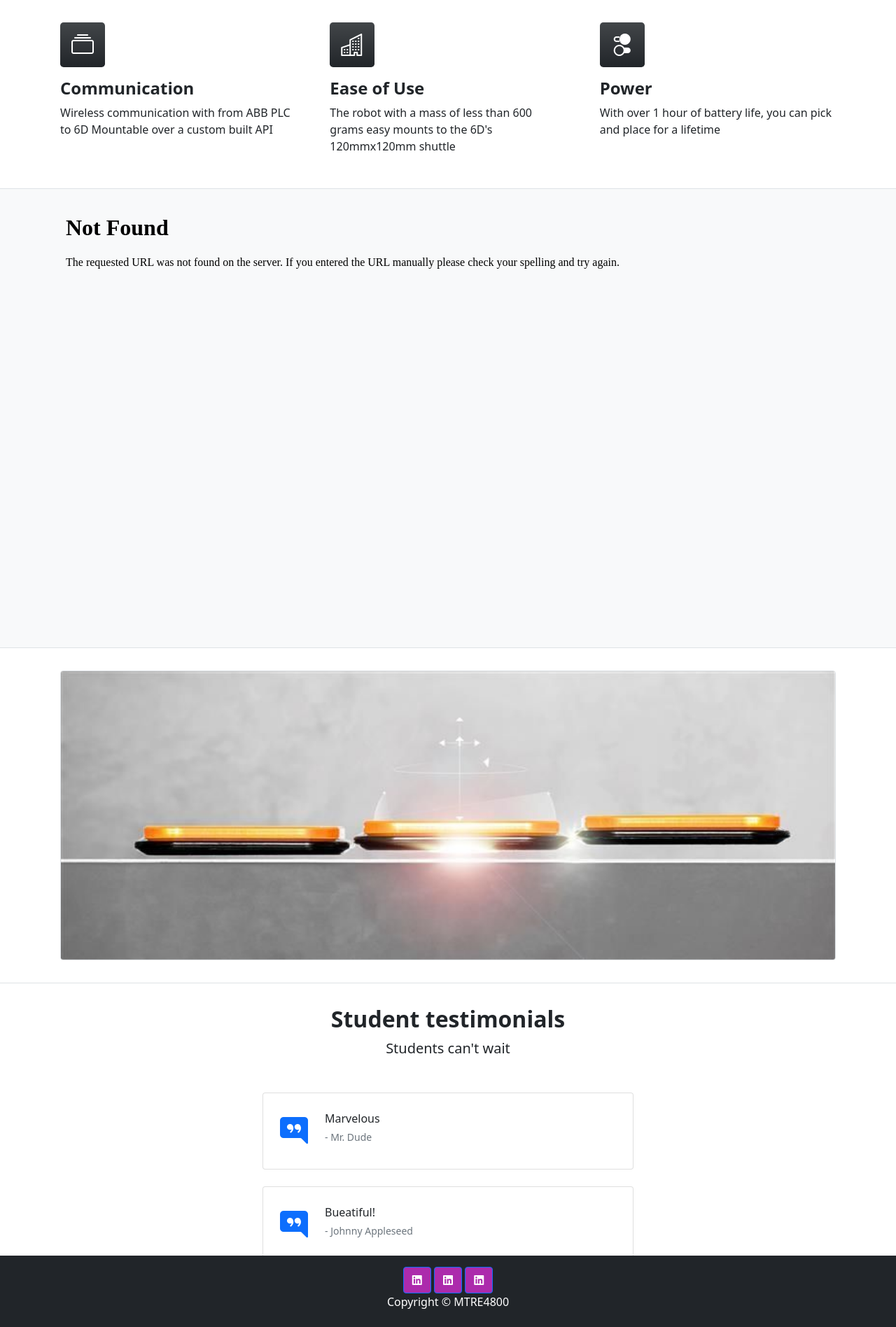
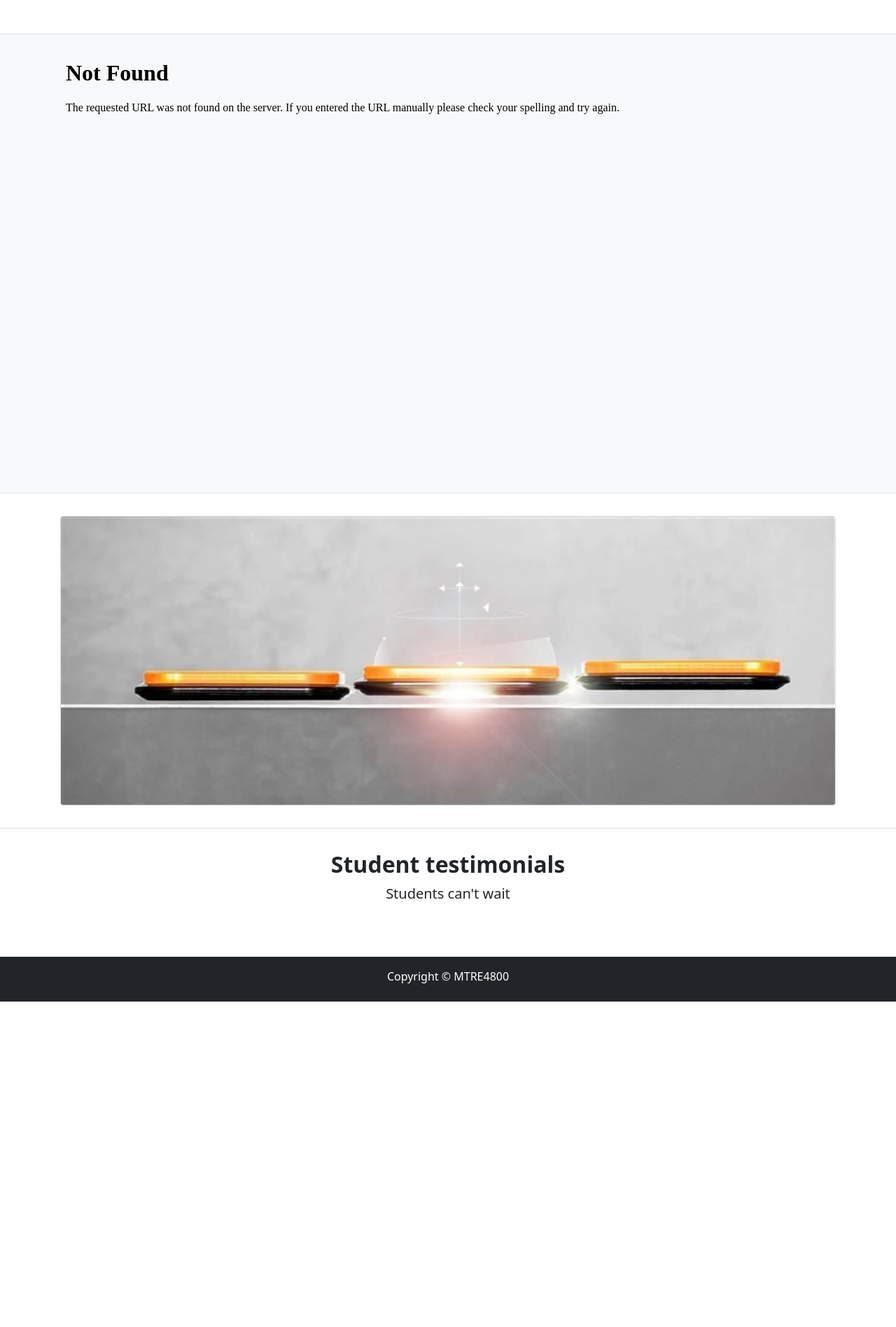
Before and after one commit to aallooss/BR_Project, a Flask app: page / in a window 1280 px wide. Shown: the part 225-2121 px from the top of the page at 70% size. After the commit the page ends 1656 px from the top, so only its background shows below. Run offline with Flask 2, Linux system fonts and the light colour scheme; some libraries are stand-ins or nearby versions.

Commit message:
commented out dynamics links

```diff
--- a/templates/about.html
+++ b/templates/about.html
@@ -19,7 +19,7 @@
                             <h4 class="card-title">Mahmoud Kofiah</h4>
                             <p class="card-text">Boom</p>
                             <p>Student at Kennesaw State University</p>
-                            <a href="https://www.linkedin.com/in/mahmoud-kofiah/" class="btn btn-primary">Contact</a>
+                            <!-- <a href="https://www.linkedin.com/in/mahmoud-kofiah/" class="btn btn-primary">Contact</a> -->
                         </div>
                     </div>
                     <div class="card col-lg-4 mb-5">
@@ -28,7 +28,7 @@
                             <h4 class="card-title">Haden Sangree</h4>
                             <p class="card-text">Bam</p>
                             <p>Senior Mechatronics Engineering Student</p>
-                            <a href="https://www.linkedin.com/in/ashley-dukhu-5b997a18a/" class="btn btn-primary">Contact</a>
+                            <!-- <a href="https://www.linkedin.com/in/ashley-dukhu-5b997a18a/" class="btn btn-primary">Contact</a> -->
                         </div>
                     </div>
                     <div class="card col-lg-4 mb-5">
@@ -37,7 +37,7 @@
                             <h4 class="card-title">Brandon Baksh</h4>
                             <p class="card-text">pow</p>
                             <p>Field Service Engineer at MVE Biological Solutions || Mechatronics Engineering at KSU</p>
-                            <a href="https://www.linkedin.com/in/brandon-baksh-51a763118/" class="btn btn-primary">Contact</a>
+                            <!-- <a href="https://www.linkedin.com/in/brandon-baksh-51a763118/" class="btn btn-primary">Contact</a> -->
                         </div>
                     </div>
                 </div>
--- a/templates/baseWithBanner.html
+++ b/templates/baseWithBanner.html
@@ -9,13 +9,13 @@
         <!-- Favicon-->
         <link rel="icon" href="{{ url_for('static', filename='assets/owl_head_logo.png')}}" type = "image/x-icon"/>
         <!-- Bootstrap icons-->
-        <link href="https://cdn.jsdelivr.net/npm/bootstrap-icons@1.4.1/font/bootstrap-icons.css" rel="stylesheet" />
+        <link href="{{ url_for('static', filename='css/boostrap-icons.css')}}" rel="stylesheet" />
         <!-- Core theme CSS (includes Bootstrap)-->
         <link href="{{ url_for('static', filename='css/styles.css')}}" rel="stylesheet" />
         <!-- Custom CSS -->
         <link href="{{ url_for('static', filename='css/custom.css')}}" rel="stylesheet" />
         <!-- Social media icons-->
-        <link href="https://use.fontawesome.com/releases/v5.0.8/css/all.css" rel="stylesheet"  >
+        <link href="{{ url_for('static', filename='css/all.css')}}" rel="stylesheet"  >
     </head>
     <body>
         <!-- Responsive navbar-->
@@ -55,7 +55,7 @@
         {% endblock %}
         </main>
         <footer class="py-3 bg-dark text-center"> <!-- "footer" only needed for when not much content on page-->
-            <a class="btn btn-primary" style="background-color: #ac2bac;" href="https://www.linkedin.com/in/mahmoud-kofiah/" role="button">
+            <!-- <a class="btn btn-primary" style="background-color: #ac2bac;" href="https://www.linkedin.com/in/mahmoud-kofiah/" role="button">
                 <i class="fab fa-linkedin"></i>
             </a>
             <a class="btn btn-primary" style="background-color: #ac2bac;" href="https://www.linkedin.com/in/hsangree/" role="button">
@@ -63,11 +63,11 @@
             </a>
             <a class="btn btn-primary" style="background-color: #ac2bac;" href="https://www.linkedin.com/in/brandon-baksh-51a763118/" role="button">
                 <i class="fab fa-linkedin"></i>
-            </a>
+            </a> -->
             <div class="container px-5"><p class="m-0 text-center text-white pb-2">Copyright &copy; MTRE4800</p></div>
         </footer>
         <!-- Bootstrap core JS-->
-        <script src="https://cdn.jsdelivr.net/npm/bootstrap@5.1.3/dist/js/bootstrap.bundle.min.js"></script>
+        <!-- <script src="https://cdn.jsdelivr.net/npm/bootstrap@5.1.3/dist/js/bootstrap.bundle.min.js"></script> -->
         <!-- Core theme JS-->
     </body>
 </html>
--- a/templates/index.html
+++ b/templates/index.html
@@ -4,7 +4,7 @@
         <!-- Features section-->
         <section class="border-bottom py-3">
             <div class="container px-3 my-3">
-                <div class="row gx-5">
+                <!-- <div class="row gx-5">
                     <div class="col-lg-4 mb-5 mb-lg-0">
                         <div class="feature bg-dark bg-gradient text-white rounded-3 mb-3"><i class="bi bi-collection"></i></div>
                         <h2 class="h4 fw-bolder">Communication</h2>
@@ -19,7 +19,7 @@
                         <div class="feature bg-dark bg-gradient text-white rounded-3 mb-3"><i class="bi bi-toggles2"></i></div>
                         <h2 class="h4 fw-bolder">Power</h2>
                         <p>With over 1 hour of battery life, you can pick and place for a lifetime</p>
-                    </div>
+                    </div> -->
                 </div>
             </div>
         </section>
@@ -50,7 +50,7 @@
                 <div class="row gx-5 justify-content-center">
                     <div class="col-lg-6">
                         <!-- Testimonial 1-->
-                        <div class="card mb-4">
+                        <!-- <div class="card mb-4">
                             <div class="card-body p-4">
                                 <div class="d-flex">
                                     <div class="flex-shrink-0"><i class="bi bi-chat-right-quote-fill text-primary fs-1"></i></div>
@@ -60,9 +60,9 @@
                                     </div>
                                 </div>
                             </div>
-                        </div>
+                        </div> -->
                         <!-- Testimonial 2-->
-                        <div class="card">
+                        <!-- <div class="card">
                             <div class="card-body p-4">
                                 <div class="d-flex">
                                     <div class="flex-shrink-0"><i class="bi bi-chat-right-quote-fill text-primary fs-1"></i></div>
@@ -72,10 +72,11 @@
                                     </div>
                                 </div>
                             </div>
-                        </div>
+                        </div> -->
                     </div>
                 </div>
             </div>
+        </section>
     </body>
 </html>
 {% endblock %}
```
Also changed, not shown: templates/base.html (+5 -5 lines).
